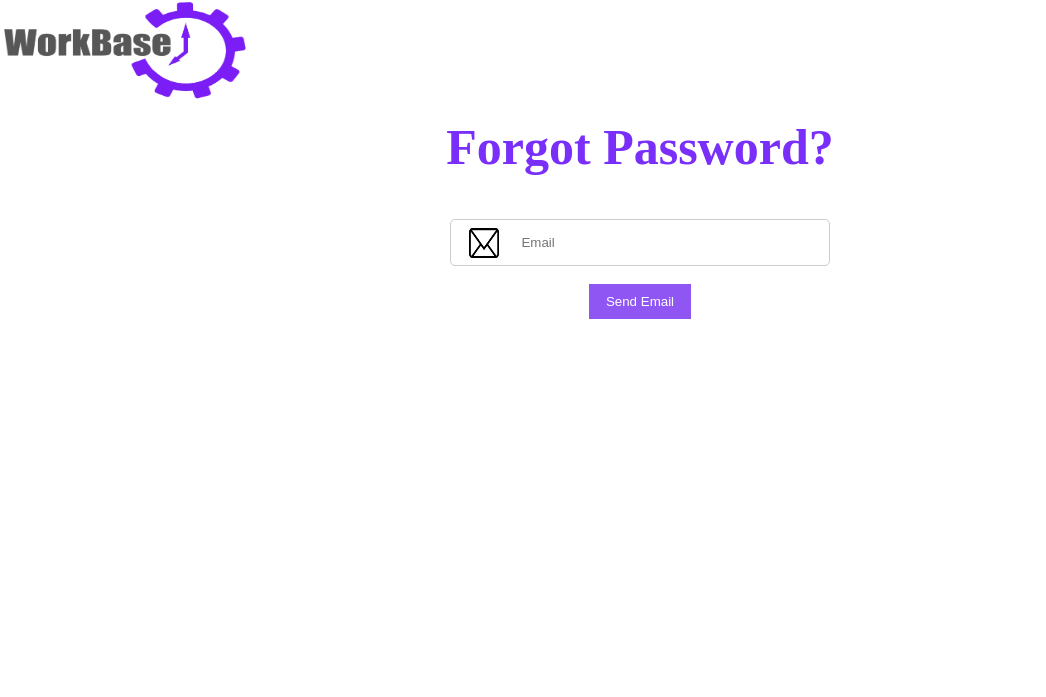
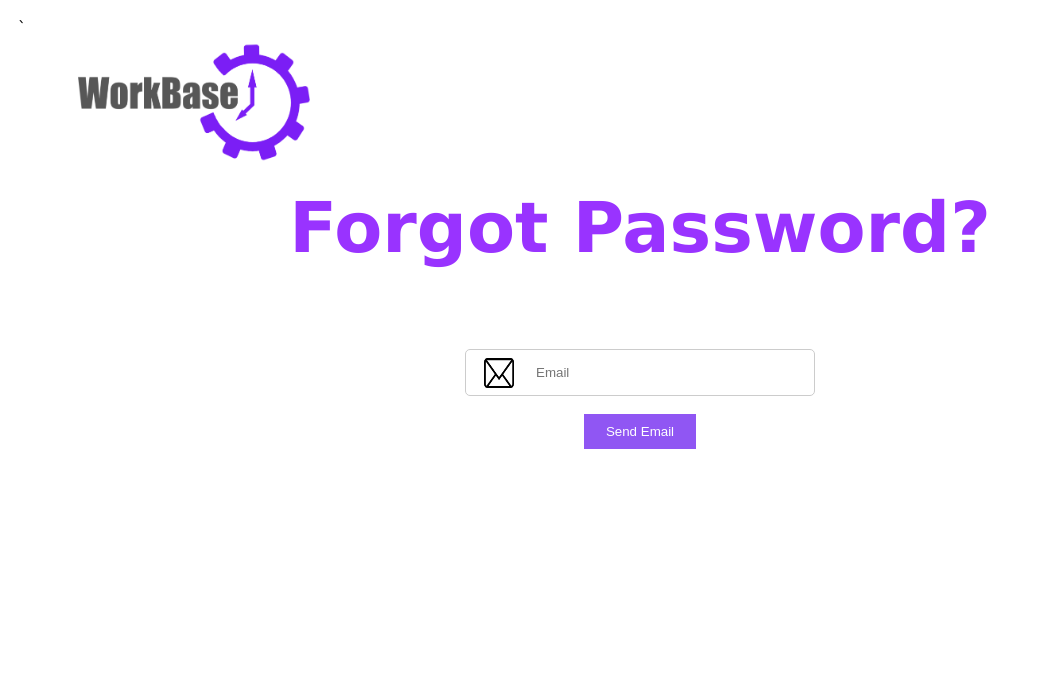
Before and after one commit to psharp760/WorkBase, a PHP site: page /forgotPassword.html in a window 1280 px wide. Shown: the top 697 px of the page, without its empty margins (0-1046 px from the left). Before the commit the page ends 319 px from the top, so only its background shows below. Run offline with PHP 8.4, Linux system fonts and the light colour scheme.

Commit message:
updated
separated css within html pages

```diff
--- a/forgotPassword.html
+++ b/forgotPassword.html
@@ -1,72 +1,21 @@
-<!DOCTYPE html>`
+<!DOCTYPE html>
+`
 <html>
 <head>
+    <link rel="stylesheet" type="text/css" href="style.css">
     <title>WorkBase:Forgot Password</title>
 </head>
 <body>
-    <center>
-        <h1 style="color:#792ef9; font-size:50px;"><br />Forgot Password?</h1>
-    </center>
-    <style>
-        img {
-            position: relative;
-        }
-
-        img {
-            position: absolute;
-            top: 0px;
-            left: 0px;
-        }
-
-        input[type=text], input[type=password] {
-            width: 30%;
-            padding: 15px 30px;
-            border-radius: 5px;
-            margin: 10px 0;
-            display:inline-block;
-            border:1px solid #ccc;
-            box-sizing:border-box;
-            text-indent: 40px;
-        }
-
-        .sendbtn {
-            background-color: #8444f2;
-            color: white;
-            padding: 10px 14px;
-            margin: 8px 0;
-            border: none;
-            cursor: pointer;
-            width: 8%;
-            opacity: 0.9;
-        }
-
-            .sendbtn:hover {
-                opacity: 1;
-            }
-
-        a {
-            color: dodgerblue;
-        }
-
-        #email-icon{
-            background-image: url("email-icon.png");
-            background-repeat: no-repeat;
-            background-position: 18px center;
-            background-size:30px 30px;
-        }
-
-    </style>
-    <div id="img">
-        <img src="logo.png" height="100px" width="250px" alt=" " />
-    </div>
+    <img src="images/logo.png" alt="logo" id="logo_img">
+    <h3>Forgot Password?</h3>
 
     <form action="">
-        <center>
-            <input type="text" placeholder="Email" id="email-icon" name="email" required />
+        <div class="container">
+            <input class="forgotpswd-input-email" type="text" placeholder="Email" id="email" name="email" required />
             <br />
-            <button type="submit" class="sendbtn">Send Email</button>
+            <button class="sendbtn" type="submit">Send Email</button>
             <br />
-        </center>
+        </div>
     </form>
 </body>
 </html>
--- a/style.css
+++ b/style.css
@@ -745,3 +745,77 @@ position: relative;
   background: #aa80ff;
   color: #fff;
 }
+
+/*Create account style*/
+.createAccount-input-user {
+    width: 100%;
+    padding: 15px 30px;
+    border-radius: 5px;
+    margin: 10px 0;
+    display: inline-block;
+    border: 1px solid #ccc;
+    box-sizing: border-box;
+    text-indent:0px;
+    background-repeat: no-repeat;
+    background-position: 18px center;
+    background-size: 30px 30px;
+}
+
+button.signupbtn {
+ background-color: #8444f2;
+ color: white;
+ padding: 10px 14px;
+ margin: 8px 0;
+ border: none;
+ cursor: pointer;
+ width: 100%;
+ opacity: 0.9;
+ }
+
+button.signupbtn:hover {
+opacity: 1;
+ }
+
+a{
+color:dodgerblue;
+}
+
+/*forgot password style*/
+
+h3 {
+    text-align: center;
+    color: #9933FF;
+    font-weight: bold;
+    font-size:  70px;
+    margin-top: 150px;
+}
+
+.forgotpswd-input-email {
+    width: 100%;
+    padding: 15px 30px;
+    border-radius: 5px;
+    margin: 10px 0;
+    display: inline-block;
+    border: 1px solid #ccc;
+    box-sizing: border-box;
+    text-indent: 40px;
+    background-image: url("images/email-icon.png");
+    background-repeat: no-repeat;
+    background-position: 18px center;
+    background-size: 30px 30px;
+}
+
+button.sendbtn {
+ background-color: #8444f2;
+ color: white;
+ padding: 10px 14px;
+ margin: 8px 0;
+ border: none;
+ cursor: pointer;
+ width: 32%;
+ opacity: 0.9;
+ }
+
+button.sendbtn:hover {
+ opacity: 1;
+ }
```
Also changed, not shown: createAccount.html (+15 -61 lines).
